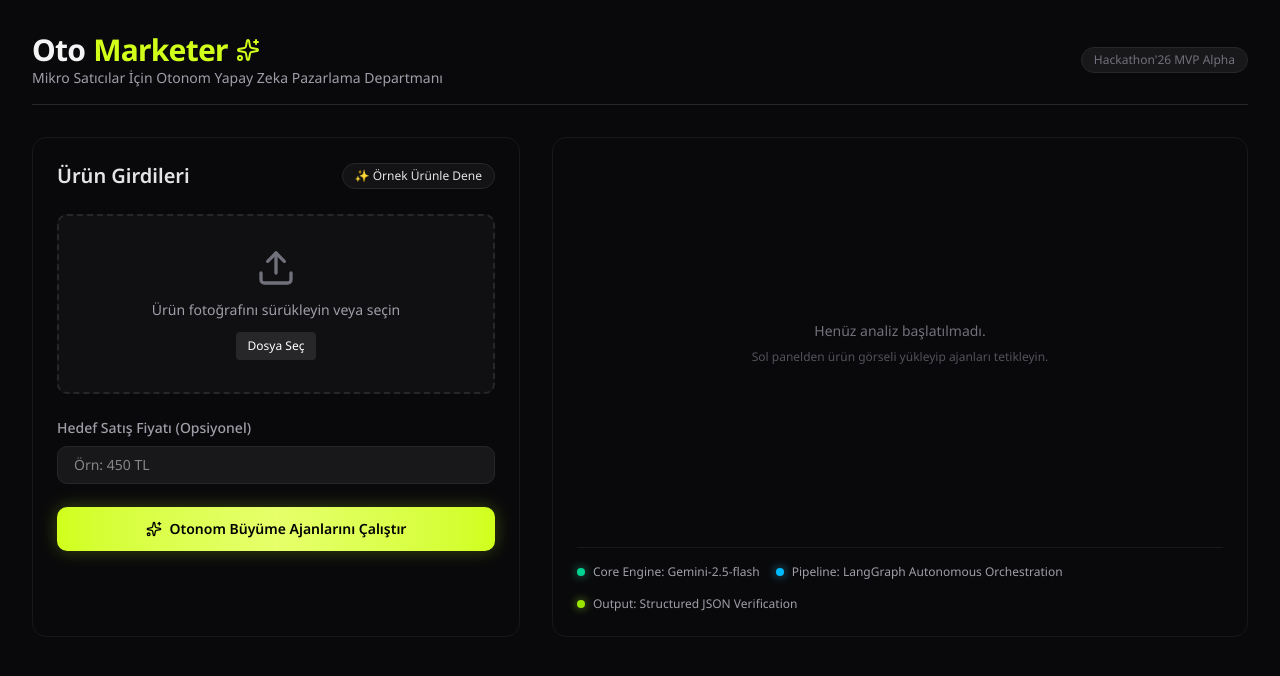
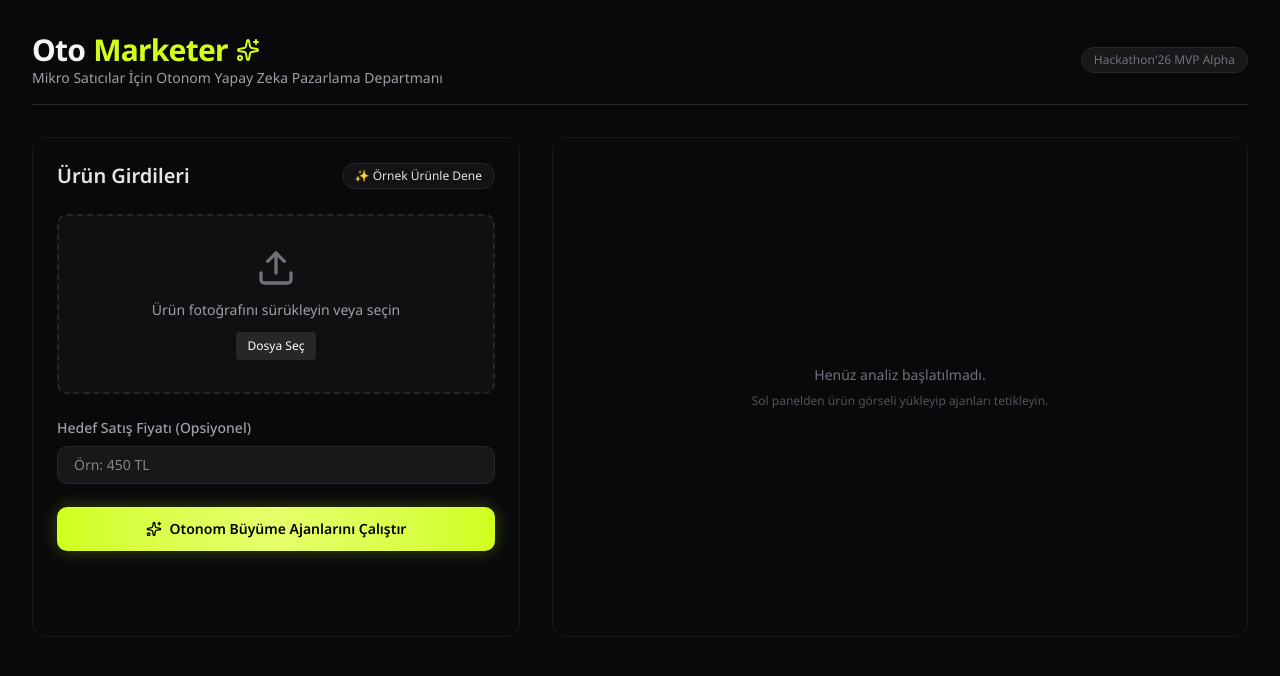
Before and after one commit to SehmusYakut/otomarketer-hackathon26, a Next.js app: page / in a window 1280 px wide. Shown: the top 676 px of the page. Built offline with nearby package versions, Linux system fonts and the light colour scheme; a web font is replaced by a local one.

Commit message:
fix: removed status HUD and optimized font subsets for flawless Turkish character rendering

```diff
--- a/src/app/layout.tsx
+++ b/src/app/layout.tsx
@@ -4,17 +4,17 @@ import "./globals.css";
 import { cn } from "@/lib/utils";
 
 const playfairDisplayHeading = Playfair_Display({
-  subsets: ["latin"],
+  subsets: ["latin", "latin-ext"],
   variable: "--font-heading",
 });
 
 const notoSans = Noto_Sans({
-  subsets: ["latin"],
+  subsets: ["latin", "latin-ext"],
   variable: "--font-sans",
 });
 
 const notoSansMono = Noto_Sans_Mono({
-  subsets: ["latin"],
+  subsets: ["latin", "latin-ext"],
   variable: "--font-mono",
 });
 
--- a/src/app/page.tsx
+++ b/src/app/page.tsx
@@ -248,22 +248,6 @@ export default function Dashboard() {
             </div>
           )}
 
-          <div className="mt-6 border-t border-zinc-900 pt-4 text-xs text-zinc-400">
-            <div className="flex flex-wrap items-center gap-4">
-              <div className="flex items-center gap-2">
-                <span className="h-2 w-2 rounded-full bg-emerald-400 shadow-[0_0_10px_rgba(52,211,153,0.7)]" />
-                <span>Core Engine: Gemini-2.5-flash</span>
-              </div>
-              <div className="flex items-center gap-2">
-                <span className="h-2 w-2 rounded-full bg-sky-400 shadow-[0_0_10px_rgba(56,189,248,0.7)]" />
-                <span>Pipeline: LangGraph Autonomous Orchestration</span>
-              </div>
-              <div className="flex items-center gap-2">
-                <span className="h-2 w-2 rounded-full bg-lime-400 shadow-[0_0_10px_rgba(163,230,53,0.7)]" />
-                <span>Output: Structured JSON Verification</span>
-              </div>
-            </div>
-          </div>
         </div>
       </div>
     </main>
--- a/src/components/AgentResults.tsx
+++ b/src/components/AgentResults.tsx
@@ -87,7 +87,11 @@ export default function AgentResults({ data }: AgentResultsProps) {
             </div>
             <div>
               <h4 className="text-xs font-semibold text-zinc-500 uppercase tracking-wider mb-1">Genişletilmiş Ürün Hikayesi</h4>
-              <div className="text-xs text-zinc-400 bg-zinc-950 p-4 rounded-lg border border-zinc-900 leading-relaxed max-h-[180px] overflow-y-auto" dangerouslySetInnerHTML={{ __html: seo.aciklama || seo.product_description_html }} />
+              <div
+                className="text-xs text-zinc-400 bg-zinc-950 p-4 rounded-lg border border-zinc-900 leading-relaxed max-h-[180px] overflow-y-auto"
+                style={{ fontFamily: "ui-sans-serif, system-ui, sans-serif" }}
+                dangerouslySetInnerHTML={{ __html: seo.aciklama || seo.product_description_html }}
+              />
             </div>
             <div>
               <h4 className="text-xs font-semibold text-zinc-500 uppercase tracking-wider mb-2">Long-Tail Anahtar Kelimeler</h4>
```
